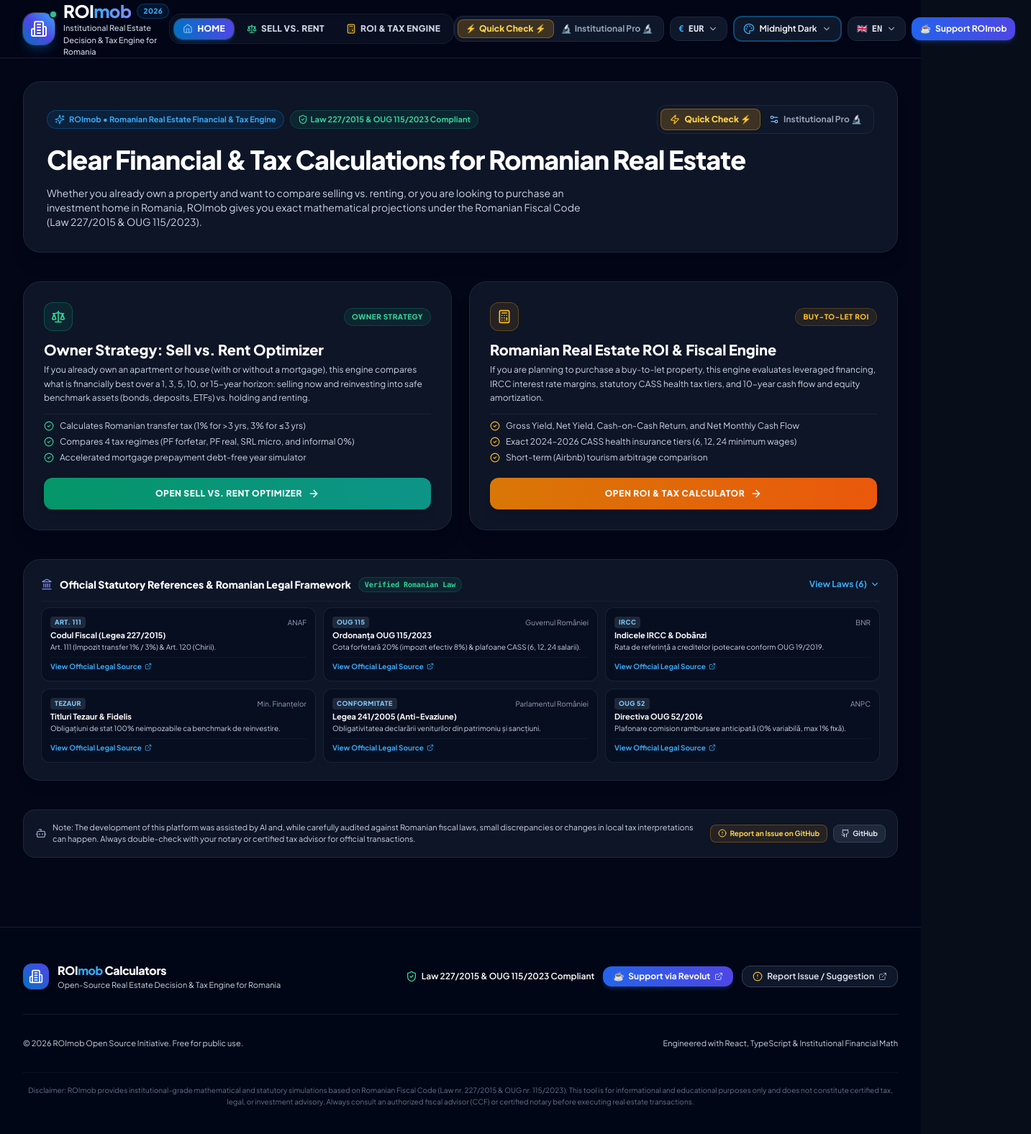
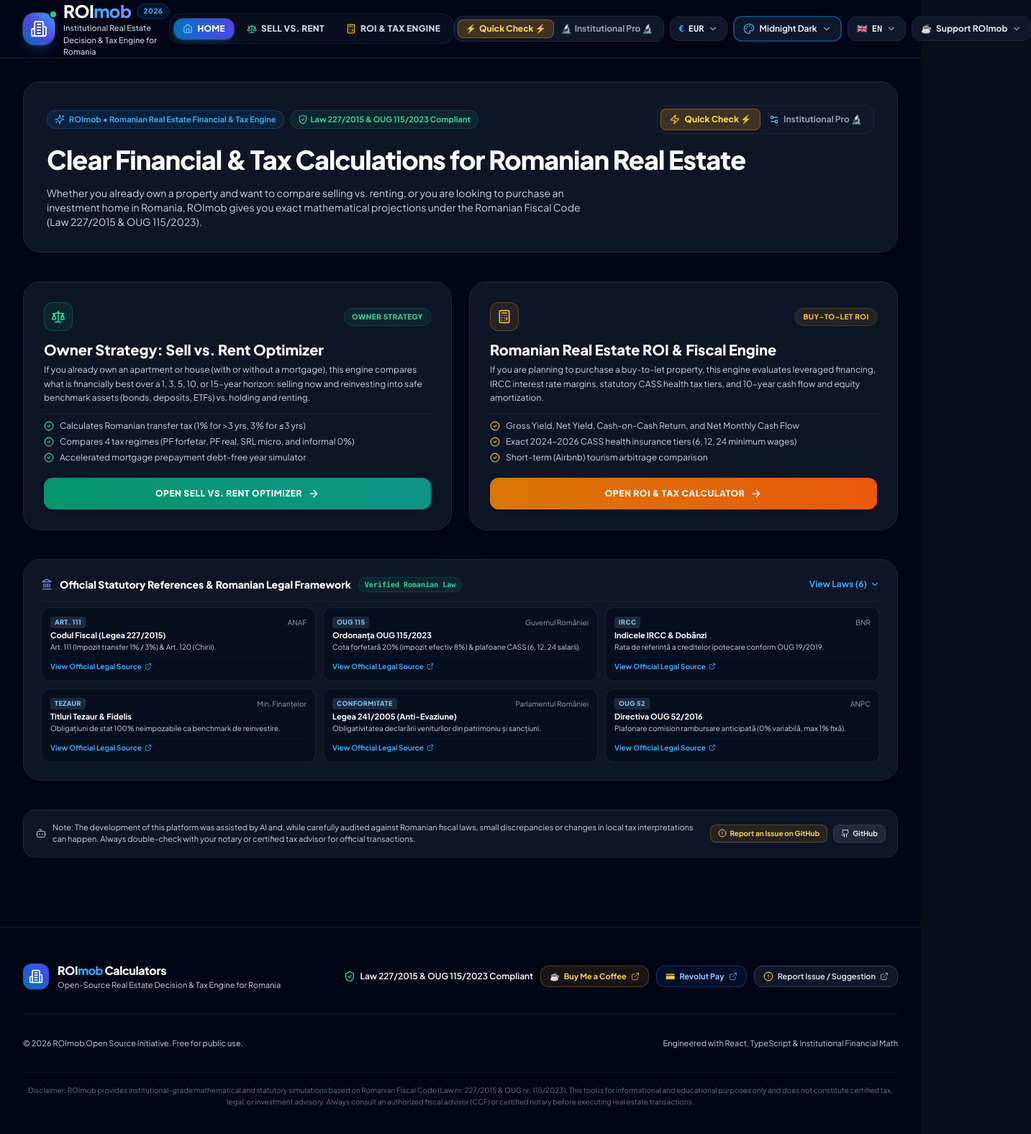
Before and after one commit to ProfBandarra/ROImob, a React (Vite) app: page / in a window 1280 px wide. Shown: the top 1576 px of the page at 72% size, 1433 px wide, since content can reach past the window. Built offline with nearby package versions, Linux system fonts and the light colour scheme.

Commit message:
feat(donations): Add Buy Me a Coffee (buymeacoffee.com/nbandarra) alongside Revolut in FUNDING.yml, README badges, Navbar dropdown, Footer, and translations

```diff
--- a/src/components/Footer.tsx
+++ b/src/components/Footer.tsx
@@ -5,6 +5,7 @@
 
 const ISSUES_URL = 'https://github.com/ProfBandarra/ROImob/issues/new';
 const REVOLUT_DONATE_URL = 'https://revolut.me/nbandarra';
+const BMAC_DONATE_URL = 'https://buymeacoffee.com/nbandarra';
 
 export const Footer: React.FC = () => {
   const { t } = useI18n();
@@ -29,23 +30,36 @@
             </div>
           </div>
 
-          <div className="flex flex-wrap items-center gap-3 text-xs font-semibold">
-            <div className="flex items-center gap-1.5 hidden sm:flex">
+          <div className="flex flex-wrap items-center gap-2 sm:gap-2.5 text-xs font-semibold">
+            <div className="flex items-center gap-1.5 hidden lg:flex">
               <ShieldCheck className="w-4 h-4 text-emerald-400" />
               <span className={themeConfig.textPrimary}>{t.footer.fiscalCompliance}</span>
             </div>
 
-            {/* Revolut Support / Donation Button */}
+            {/* Buy Me a Coffee Support Button */}
+            <a
+              href={BMAC_DONATE_URL}
+              target="_blank"
+              rel="noopener noreferrer"
+              className="inline-flex items-center gap-1.5 px-3 py-1.5 rounded-xl bg-amber-500/10 hover:bg-amber-500/20 border border-amber-500/30 text-amber-300 hover:text-amber-200 transition-all cursor-pointer font-bold text-[11px] shadow-sm"
+              title="Buy Me a Coffee (nbandarra)"
+            >
+              <span>☕</span>
+              <span>{t.footer.donateBmac}</span>
+              <ExternalLink className="w-3 h-3 text-amber-400/80" />
+            </a>
+
+            {/* Revolut Support Button */}
             <a
               href={REVOLUT_DONATE_URL}
               target="_blank"
               rel="noopener noreferrer"
-              className="inline-flex items-center gap-1.5 px-3.5 py-1.5 rounded-xl bg-gradient-to-r from-blue-600 to-indigo-600 hover:from-blue-500 hover:to-indigo-500 text-white shadow-md shadow-blue-500/20 transition-all cursor-pointer font-bold"
-              title="Support ROImob development via Revolut"
+              className="inline-flex items-center gap-1.5 px-3 py-1.5 rounded-xl bg-blue-600/10 hover:bg-blue-600/20 border border-blue-500/30 text-blue-300 hover:text-blue-200 transition-all cursor-pointer font-bold text-[11px] shadow-sm"
+              title="Support via Revolut (revolut.me/nbandarra)"
             >
-              <span>☕</span>
-              <span>{t.footer.donateBtn}</span>
-              <ExternalLink className="w-3 h-3 text-blue-200" />
+              <span>💳</span>
+              <span>{t.footer.donateRevolut}</span>
+              <ExternalLink className="w-3 h-3 text-blue-400/80" />
             </a>
 
             {/* Direct GitHub Issue Reporting Button */}
@@ -53,7 +67,7 @@
               href={ISSUES_URL}
               target="_blank"
               rel="noopener noreferrer"
-              className="inline-flex items-center gap-1.5 px-3.5 py-1.5 rounded-xl bg-slate-900 hover:bg-slate-800 border border-slate-700 text-slate-200 hover:text-white transition-colors cursor-pointer"
+              className="inline-flex items-center gap-1.5 px-3 py-1.5 rounded-xl bg-slate-900 hover:bg-slate-800 border border-slate-700 text-slate-200 hover:text-white transition-colors cursor-pointer text-[11px]"
             >
               <AlertCircle className="w-3.5 h-3.5 text-amber-400" />
               <span>{t.footer.reportIssueBtn}</span>
--- a/src/components/Navbar.tsx
+++ b/src/components/Navbar.tsx
@@ -51,6 +51,7 @@
   const [langDropdownOpen, setLangDropdownOpen] = useState(false);
   const [themeDropdownOpen, setThemeDropdownOpen] = useState(false);
   const [currencyDropdownOpen, setCurrencyDropdownOpen] = useState(false);
+  const [supportDropdownOpen, setSupportDropdownOpen] = useState(false);
   const [mobileMenuOpen, setMobileMenuOpen] = useState(false);
 
   const currentLang = LANGUAGES.find((l) => l.code === language) || LANGUAGES[0];
@@ -331,17 +332,65 @@
                 )}
               </div>
 
-              {/* Revolut Support Donate Button */}
+              {/* Support / Donate Dropdown (Buy Me a Coffee & Revolut) */}
+              <div className="relative shrink-0">
+                <button
+                  type="button"
+                  aria-label="Support Project"
+                  aria-haspopup="true"
+                  aria-expanded={supportDropdownOpen}
+                  onClick={() => {
+                    setSupportDropdownOpen(!supportDropdownOpen);
+                    setCurrencyDropdownOpen(false);
+                    setThemeDropdownOpen(false);
+                    setLangDropdownOpen(false);
+                  }}
+                  className="flex items-center gap-1.5 px-3 py-2 rounded-xl bg-slate-900 hover:bg-slate-800 border border-slate-800 text-xs font-bold text-slate-200 hover:text-white transition-colors shadow-sm cursor-pointer"
+                  title="Support ROImob Development"
+                >
+                  <span className="text-amber-400">☕</span>
+                  <span className="hidden xl:inline">{t.nav.supportBtn}</span>
+                  <ChevronDown className="w-3.5 h-3.5 text-slate-400" />
+                </button>
+
+                {supportDropdownOpen && (
+                  <div className="absolute right-0 mt-2 w-56 rounded-2xl bg-slate-900 border-2 border-slate-700 shadow-2xl p-2 z-50 animate-in fade-in zoom-in-95 duration-150 space-y-1.5">
+                    <div className="px-2 py-1 text-[10px] font-black text-slate-400 uppercase tracking-wider border-b border-slate-800 mb-1">
+                      {t.footer.donateBtn}
+                    </div>
+
+                    {/* Buy Me a Coffee */}
+                    <a
+                      href="https://buymeacoffee.com/nbandarra"
+                      target="_blank"
+                      rel="noopener noreferrer"
+                      onClick={() => setSupportDropdownOpen(false)}
+                      className="flex items-center justify-between p-2 rounded-xl bg-amber-500/10 hover:bg-amber-500/20 border border-amber-500/30 text-amber-300 transition-colors text-xs font-bold"
+                    >
+                      <div className="flex items-center gap-2">
+                        <span>☕</span>
+                        <span>Buy Me a Coffee</span>
+                      </div>
+                      <ExternalLink className="w-3.5 h-3.5 text-amber-400" />
+                    </a>
+
+                    {/* Revolut */}
                     <a
                       href="https://revolut.me/nbandarra"
                       target="_blank"
                       rel="noopener noreferrer"
-                className="flex items-center gap-1.5 px-3 py-2 rounded-xl bg-gradient-to-r from-blue-600 to-indigo-600 hover:from-blue-500 hover:to-indigo-500 text-white text-xs font-bold shadow-md shadow-blue-500/20 transition-all cursor-pointer shrink-0"
-                title="Support ROImob development via Revolut (revolut.me/nbandarra)"
+                      onClick={() => setSupportDropdownOpen(false)}
+                      className="flex items-center justify-between p-2 rounded-xl bg-blue-600/10 hover:bg-blue-600/20 border border-blue-500/30 text-blue-300 transition-colors text-xs font-bold"
                     >
-                <span>☕</span>
-                <span className="hidden xl:inline">{t.nav.supportBtn}</span>
+                      <div className="flex items-center gap-2">
+                        <span>💳</span>
+                        <span>Revolut Pay</span>
+                      </div>
+                      <ExternalLink className="w-3.5 h-3.5 text-blue-400" />
                     </a>
+                  </div>
+                )}
+              </div>
 
             </div>
 
@@ -533,18 +582,31 @@
               </div>
             </div>
 
-            {/* 5. Support / Donate Button on Mobile */}
-            <div className="pt-2">
+            {/* 5. Support / Donate Options on Mobile */}
+            <div className="pt-2 space-y-2">
+              <span className="text-[10px] font-black uppercase tracking-wider text-slate-400 px-2 block">
+                {t.footer.donateBtn}
+              </span>
+              <div className="grid grid-cols-2 gap-2">
+                <a
+                  href="https://buymeacoffee.com/nbandarra"
+                  target="_blank"
+                  rel="noopener noreferrer"
+                  className="flex items-center justify-center gap-1.5 py-2.5 px-3 rounded-xl bg-amber-500/10 hover:bg-amber-500/20 border border-amber-500/30 text-amber-300 text-xs font-bold transition-all"
+                >
+                  <span>☕</span>
+                  <span>Buy Me a Coffee</span>
+                </a>
                 <a
                   href="https://revolut.me/nbandarra"
                   target="_blank"
                   rel="noopener noreferrer"
-                className="w-full flex items-center justify-center gap-2 py-3 px-4 rounded-xl bg-gradient-to-r from-blue-600 to-indigo-600 hover:from-blue-500 hover:to-indigo-500 text-white text-xs font-bold shadow-lg transition-all cursor-pointer"
+                  className="flex items-center justify-center gap-1.5 py-2.5 px-3 rounded-xl bg-blue-600/10 hover:bg-blue-600/20 border border-blue-500/30 text-blue-300 text-xs font-bold transition-all"
                 >
-                <span>☕</span>
-                <span>{t.nav.supportBtn} (Revolut)</span>
-                <ExternalLink className="w-3.5 h-3.5 text-blue-200" />
+                  <span>💳</span>
+                  <span>Revolut Pay</span>
                 </a>
+              </div>
             </div>
 
             {/* 6. Report Issue Link */}
--- a/src/i18n/de.ts
+++ b/src/i18n/de.ts
@@ -373,6 +373,8 @@
     builtWith: 'Entwickelt mit React, TypeScript & Institutionellen Finanzmodellen',
     aiDisclaimer: 'Hinweis: ROImob bietet mathematische und steuerliche Simulationen auf Basis des rumänischen Steuergesetzes (Gesetz Nr. 227/2015 & OUG Nr. 115/2023). Dient ausschließlich zu Informationszwecken.',
     reportIssueBtn: 'Problem / Vorschlag Melden',
-    donateBtn: 'Über Revolut Unterstützen',
+    donateBtn: 'Entwicklung Unterstützen',
+    donateBmac: 'Buy Me a Coffee',
+    donateRevolut: 'Revolut Pay',
   },
 };
--- a/src/i18n/en.ts
+++ b/src/i18n/en.ts
@@ -373,6 +373,8 @@
     builtWith: 'Engineered with React, TypeScript & Institutional Financial Math',
     aiDisclaimer: 'Disclaimer: ROImob provides institutional-grade mathematical and statutory simulations based on Romanian Fiscal Code (Law nr. 227/2015 & OUG nr. 115/2023). This tool is for informational and educational purposes only and does not constitute certified tax, legal, or investment advisory. Always consult an authorized fiscal advisor (CCF) or certified notary before executing real estate transactions.',
     reportIssueBtn: 'Report Issue / Suggestion',
-    donateBtn: 'Support via Revolut',
+    donateBtn: 'Support Development',
+    donateBmac: 'Buy Me a Coffee',
+    donateRevolut: 'Revolut Pay',
   },
 };
--- a/src/i18n/fr.ts
+++ b/src/i18n/fr.ts
@@ -373,6 +373,8 @@
     builtWith: 'Développé avec React, TypeScript et Modélisation Financière Institutionnelle',
     aiDisclaimer: 'Avertissement: ROImob fournit des simulations basées sur le Code Fiscal Roumain (Loi n° 227/2015 et OUG n° 115/2023). Cet outil est uniquement informatif et ne constitue pas un conseil fiscal ou juridique agréé.',
     reportIssueBtn: 'Signaler un Problème / Suggestion',
-    donateBtn: 'Soutenir via Revolut',
+    donateBtn: 'Soutenir le Projet',
+    donateBmac: 'Buy Me a Coffee',
+    donateRevolut: 'Revolut Pay',
   },
 };
--- a/src/i18n/pt.ts
+++ b/src/i18n/pt.ts
@@ -373,6 +373,8 @@
     builtWith: 'Desenvolvido com rigor institucional & suporte multilingue (EN • RO • FR • DE • UK • PT)',
     aiDisclaimer: 'Nota: O desenvolvimento da plataforma foi assistido por IA. Os cálculos servem de apoio à decisão; consulte um contabilista ou notário para operações vinculativas.',
     reportIssueBtn: 'Reportar um Problema no GitHub',
-    donateBtn: 'Apoiar via Revolut',
+    donateBtn: 'Apoiar o Desenvolvimento',
+    donateBmac: 'Buy Me a Coffee',
+    donateRevolut: 'Revolut Pay',
   },
 };
--- a/src/i18n/ro.ts
+++ b/src/i18n/ro.ts
@@ -373,6 +373,8 @@
     builtWith: 'Dezvoltat cu React, TypeScript și Modele Matematice Instituționale',
     aiDisclaimer: 'Notă: ROImob oferă simulări matematice și fiscale pe baza Codului Fiscal Român (Legea nr. 227/2015 și OUG nr. 115/2023). Acest instrument are scop pur informativ și educațional și nu constituie consultanță fiscală sau juridică certificată. Consultați un consultant fiscal autorizat (CCF) sau un notar public înainte de tranzacționare.',
     reportIssueBtn: 'Raportează Problemă / Sugestie',
-    donateBtn: 'Susține prin Revolut',
+    donateBtn: 'Susține Dezvoltarea',
+    donateBmac: 'Buy Me a Coffee',
+    donateRevolut: 'Revolut Pay',
   },
 };
--- a/src/i18n/uk.ts
+++ b/src/i18n/uk.ts
@@ -373,6 +373,8 @@
     builtWith: 'Створено з інституційною точністю та підтримкою мов (EN • RO • FR • DE • UK • PT)',
     aiDisclaimer: 'Примітка: Розробка платформи здійснювалася за підтримки ШІ. Розрахунки носять консультаційний характер; для офіційних операцій звертайтеся до фахівця.',
     reportIssueBtn: 'Повідомити про Помилку на GitHub',
-    donateBtn: 'Підтримати через Revolut',
+    donateBtn: 'Підтримати Розробку',
+    donateBmac: 'Buy Me a Coffee',
+    donateRevolut: 'Revolut Pay',
   },
 };
--- a/src/types/i18n.ts
+++ b/src/types/i18n.ts
@@ -372,5 +372,7 @@
     aiDisclaimer: string;
     reportIssueBtn: string;
     donateBtn: string;
+    donateBmac: string;
+    donateRevolut: string;
   };
 }
```
Also changed, not shown: 1 other file (tests, documents, lock files or other folders). Lines whose indentation alone changed are shown as unchanged.
